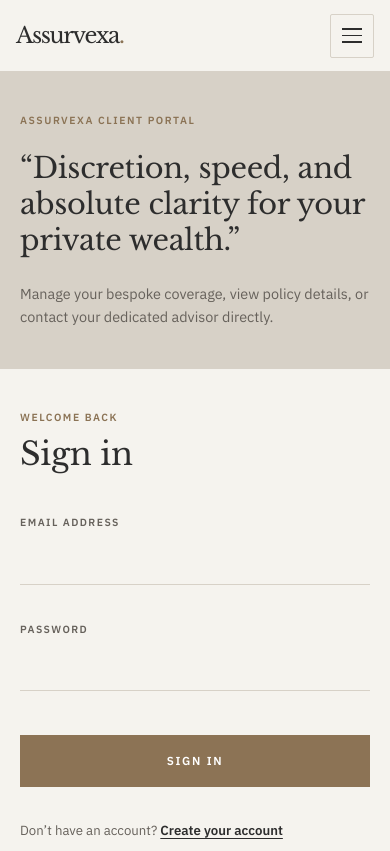
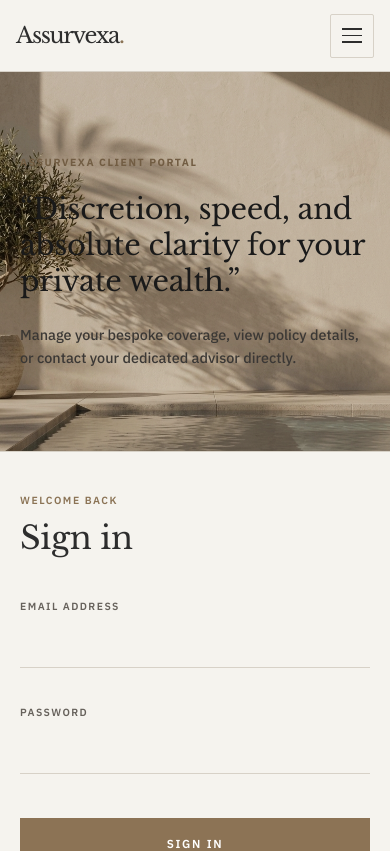
Before and after one commit to SaouiYassir/Assurvexa, a React (Vite) app in the folder Frontend/: page /login in a window 390 px wide. Shown: the top 851 px of the page. Built offline with nearby package versions, Linux system fonts and the light colour scheme.

Commit message:
Changing Login Style

```diff
--- a/Frontend/src/pages/login/Login.css
+++ b/Frontend/src/pages/login/Login.css
@@ -1,23 +1,29 @@
 /* =========================================
-   ASSURVEXA — SPLIT LOGIN PAGE (Fixed Responsive Width)
+   ASSURVEXA — SPLIT LOGIN PAGE
    ========================================= */
 
 .login-split-page {
   display: grid;
   grid-template-columns: 1fr 1fr;
-  width: 100%; /* Changed from 100vw to prevent scrollbar overflow */
+  width: 100%;
   max-width: 100%;
-  min-height: calc(100vh - 80px); /* Adjust based on your header height */
+  min-height: calc(100vh - 80px); /* Adjust based on header height */
   background-color: var(--color-bg, #f5f2ee);
   box-sizing: border-box;
-  overflow-x: hidden; /* Guards against horizontal scrolling */
+  overflow-x: hidden;
 }
 
 /* -----------------------------------------
-   LEFT COLUMN — BRAND HERO
+   LEFT COLUMN — EDITORIAL BRAND HERO WITH BG IMAGE
    ----------------------------------------- */
 .login-left {
-  background-color: var(--color-border, #e6e2db);
+  position: relative;
+  /* Reference image located in public/login-bg.png */
+  background-image: url('/login-bg.jpg');
+  background-size: cover;
+  background-position: center;
+  background-repeat: no-repeat;
+
   display: flex;
   align-items: center;
   justify-content: center;
@@ -26,7 +32,18 @@
   box-sizing: border-box;
 }
 
+/* Dark subtle overlay tint to keep HTML overlay text sharp & readable */
+.login-left::before {
+  content: '';
+  position: absolute;
+  inset: 0;
+  background-color: rgba(0, 0, 0, 0.15); /* Adjust opacity if needed */
+  z-index: 1;
+}
+
 .left-content {
+  position: relative;
+  z-index: 2; /* Sits above the gradient/tint overlay */
   width: 100%;
   max-width: 420px;
 }
@@ -34,10 +51,10 @@
 .brand-eyebrow {
   font-family: var(--font-body);
   font-size: 0.65rem;
-  font-weight: 600;
+  font-weight: 700; /* Increased weight for crisp readability */
   letter-spacing: 0.15em;
   text-transform: uppercase;
-  color: var(--color-bronze, #a3704c);
+  color: #725d43; /* Darker bronze tone for clear visibility */
   margin-bottom: 1.25rem;
 }
 
@@ -46,20 +63,22 @@
   font-size: clamp(1.8rem, 2.5vw, 2.4rem);
   font-weight: 400;
   line-height: 1.25;
-  color: var(--color-ink, #1c1c1c);
+  color: #1a1a1a; /* Deep charcoal/ink black */
   letter-spacing: -0.01em;
   margin-bottom: 1.5rem;
 }
 
+/* Subtitle Caption */
 .brand-caption {
   font-family: var(--font-body);
   font-size: 0.9rem;
   line-height: 1.6;
-  color: var(--color-ink-soft, #7a7672);
+  color: #3b3835; /* Dark espresso brown/grey for crisp contrast */
+  font-weight: 500;
 }
 
 /* -----------------------------------------
-   RIGHT COLUMN — FORM AREA
+   RIGHT COLUMN — LOGIN FORM AREA
    ----------------------------------------- */
 .login-right {
   display: flex;
@@ -67,6 +86,7 @@
   justify-content: center;
   padding: 4rem 2rem;
   box-sizing: border-box;
+  background-color: var(--color-bg, #f5f2ee);
 }
 
 .login-container {
@@ -133,7 +153,7 @@
   color: var(--color-bronze, #a3704c);
 }
 
-/* Minimalist Underline Inputs */
+/* Minimalist Underline Inputs (No focus outlines) */
 .login-form .underline-input {
   width: 100%;
   border: none;
@@ -205,9 +225,10 @@
   }
 
   .login-left {
-    padding: 3rem 1.5rem;
+    padding: 4rem 1.5rem;
     border-right: none;
     border-bottom: 1px solid var(--color-border, #d1ccc4);
+    min-height: 380px;
   }
 
   .login-right {
@@ -217,7 +238,7 @@
 
 @media (max-width: 480px) {
   .login-left {
-    padding: 2.5rem 1.25rem;
+    padding: 3rem 1.25rem;
   }
 
   .login-right {
```
Also changed, not shown: Frontend/public/login-bg.jpg (added).
